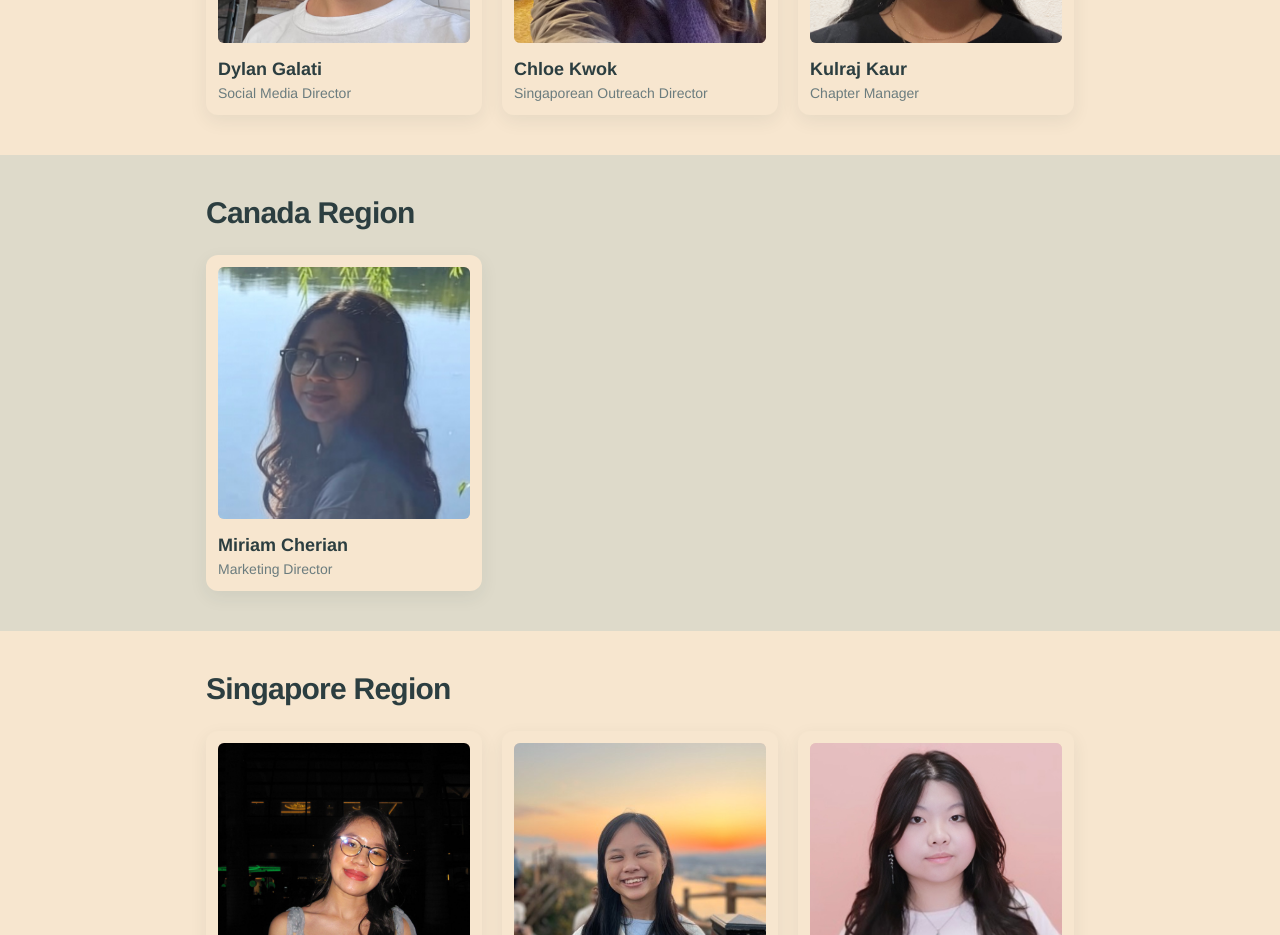
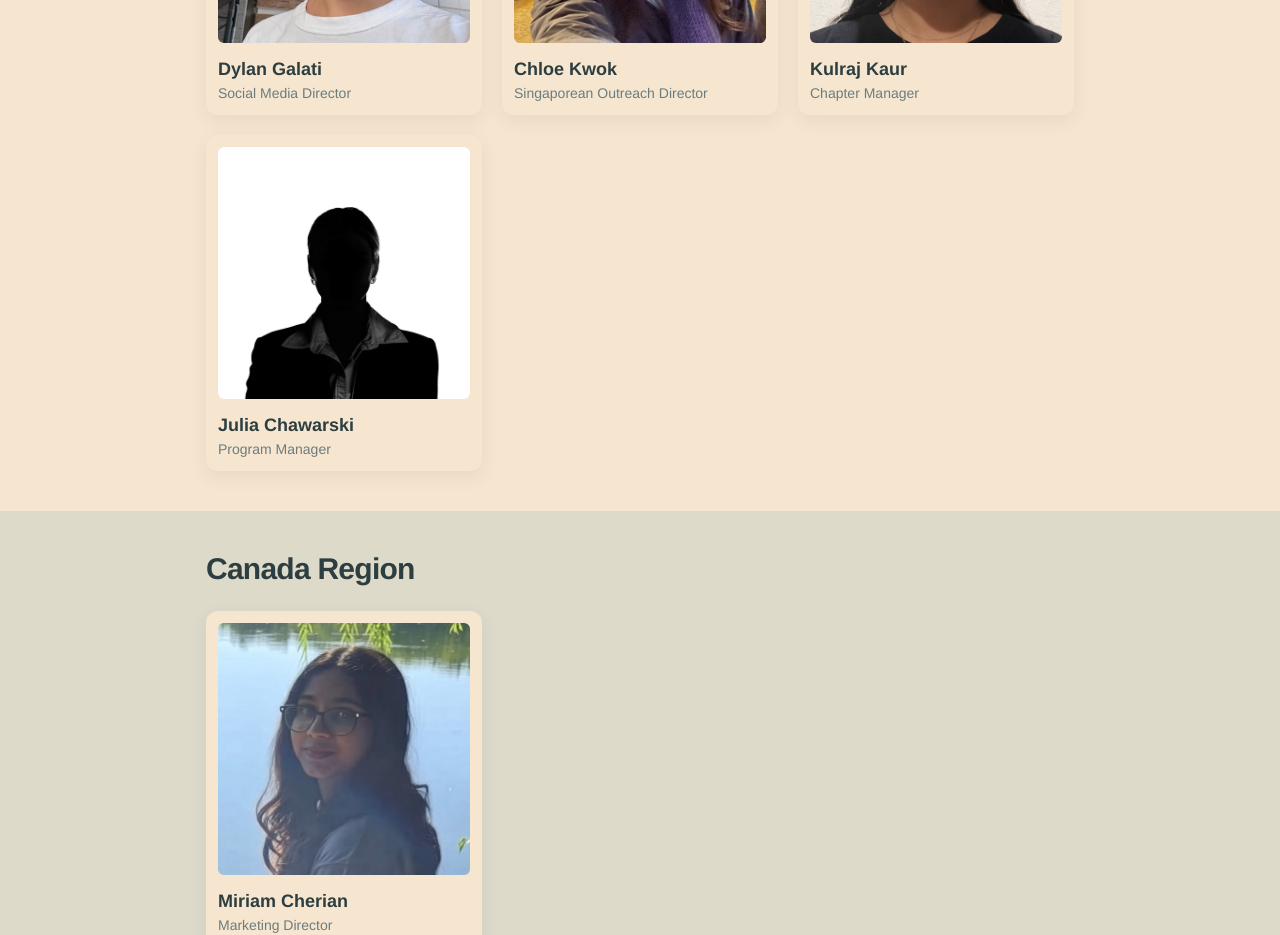
Before and after one commit to laurenwylee/BridgingSeas, a Next.js app: page /team in a window 1280 px wide. Shown: the part 2300-3235 px from the top of the page. Built offline with nearby package versions, Linux system fonts and the light colour scheme.

Commit message:
Update page.tsx

```diff
--- a/app/team/page.tsx
+++ b/app/team/page.tsx
@@ -95,6 +95,11 @@
         name: "Kulraj Kaur",
         role: "Chapter Manager",
         image: "/people/kulraj.png",
+      },
+      {
+        name: "Julia Chawarski",
+        role: "Program Manager",
+        image: "/people/anonymous_woman.png"
       },
     ],
   },
```
